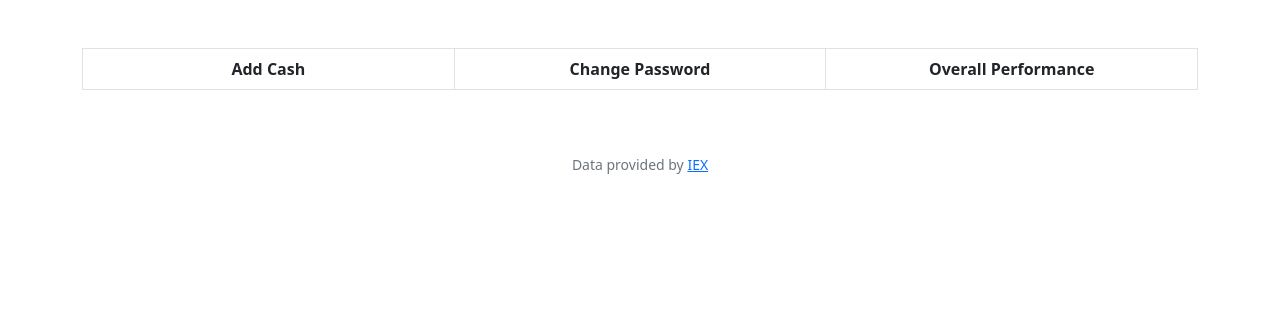
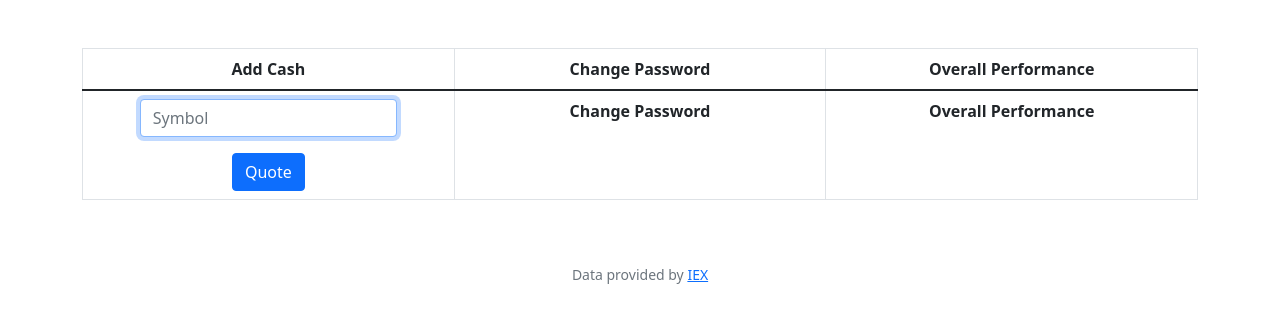
Before and after one commit to Dchoi0729/cs50, a Flask app: page /account in a window 1280 px wide. Shown: the part 76-399 px from the top of the page. Run offline with Flask 2, Linux system fonts and the light colour scheme; a user stored in the database is signed in; lists and menus that the app fills with data are empty; some libraries are stand-ins or nearby versions.

Commit message:
Sun, Jul 24, 2022, 10:00 AM +00:00

```diff
--- a/finance/app.py
+++ b/finance/app.py
@@ -94,8 +94,12 @@ def index():
 @login_required
 def account():
     """Add cash, change password and show overall profitability"""
+    if request.method == "POST":
 
-    return render_template("profile.html")
+        return render_template("profile.html")
+
+    if request.method == "GET":
+        return render_template("profile.html")
 
 
 @app.route("/buy", methods=["GET", "POST"])
--- a/finance/templates/profile.html
+++ b/finance/templates/profile.html
@@ -13,6 +13,18 @@
                 <th class="text-middle">Overall Performance</th>
             </tr>
         </thead>
+            <tr>
+                <th class="text-middle">
+                    <form action="/quote" method="post">
+                        <div class="mb-3">
+                            <input autocomplete="off" autofocus class="form-control mx-auto w-auto" name="symbol" placeholder="Symbol" type="text">
+                        </div>
+                        <button class="btn btn-primary" type="submit">Quote</button>
+                    </form>
+                </th>
+                <th class="text-middle">Change Password</th>
+                <th class="text-middle">Overall Performance</th>
+            </tr>
         <tbody>
 
         </tbody>
```
